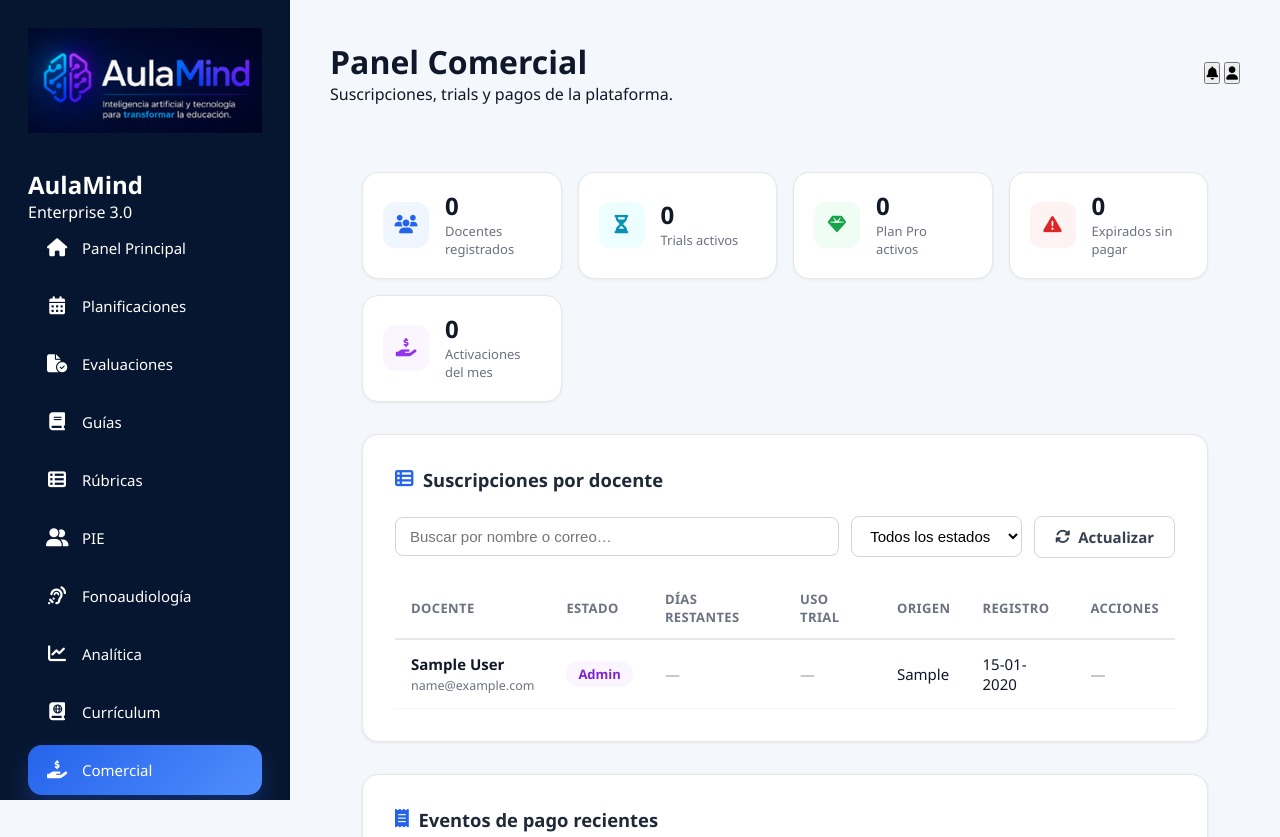
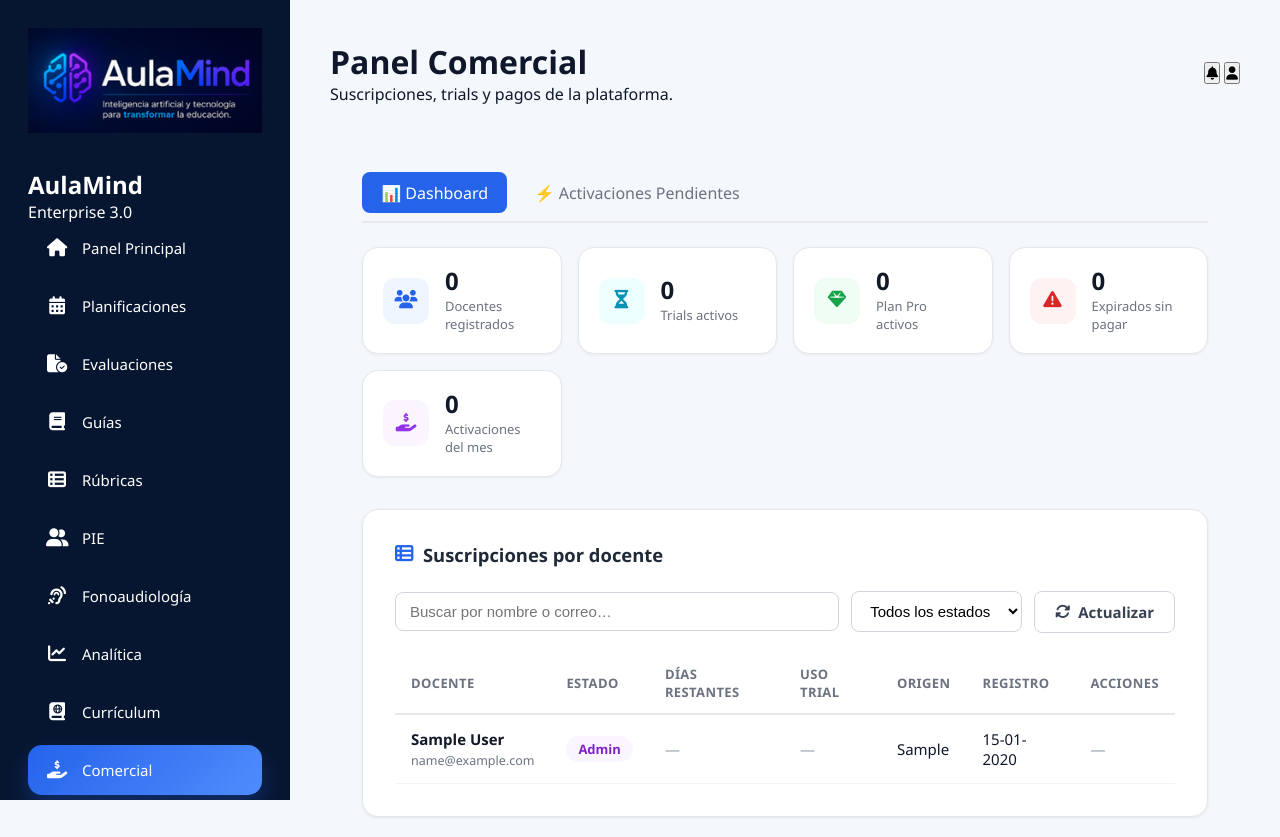
Before and after one commit to Arnaldo-hub/AulaMind-3.0, a Flask app: page /admin/comercial in a window 1280 px wide. Shown: the top 837 px of the page. Run offline with Flask 3, Linux system fonts and the light colour scheme; the visitor is signed in with stand-in values (Sample User, id 1); tables that the repository leaves empty hold one stand-in row (values such as "Sample post"); some libraries are stand-ins or nearby versions.

Commit message:
feat: panel de activaciones pendientes con un clic

```diff
--- a/routes/admin_comercial.py
+++ b/routes/admin_comercial.py
@@ -13,6 +13,8 @@ Visibilidad comercial de la plataforma para el rol admin:
   uso de trial y origen del alta por usuario.
 • Pipeline de pagos: últimos eventos PaymentEvent
   (Mercado Pago + activaciones manuales).
+• Activaciones pendientes: usuarios que pagaron en MP
+  pero el webhook no activó el plan.
 
 La activación manual de planes reutiliza el endpoint
 existente PUT /admin/api/usuarios/<id>/plan
@@ -25,7 +27,7 @@ Biotecno Chile
 ===========================================================
 """
 
-from datetime import datetime
+from datetime import datetime, timedelta
 
 from flask import Blueprint
 from flask import jsonify
@@ -33,10 +35,12 @@ from flask import render_template
 from flask import request
 
 from database.session import SessionLocal
+from models.checkout_attempt import CheckoutAttempt
 from models.payment_event import PaymentEvent
 from models.user import User
 from models.user_subscription import UserSubscription
 from security.authorization import role_required
+from services.entitlements import Entitlements
 
 # ==========================================================
 # Blueprint
@@ -177,6 +181,43 @@ def _load_rows(db):
         )
         for u in users
     ], now
+
+
+def _build_stats(db):
+    """KPIs para el template de activaciones."""
+    rows, now = _load_rows(db)
+    month_start = now.replace(
+        day=1, hour=0, minute=0,
+        second=0, microsecond=0
+    )
+    activaciones_mes = db.query(
+        PaymentEvent
+    ).filter(
+        PaymentEvent.action == "activated",
+        PaymentEvent.created_at >= month_start,
+    ).count()
+
+    teachers = [
+        r for r in rows
+        if r["status"] != "admin"
+    ]
+
+    return {
+        "usuarios": len(teachers),
+        "trials": sum(
+            1 for r in teachers
+            if r["status"] == "trial"
+        ),
+        "pro_activos": sum(
+            1 for r in teachers
+            if r["status"] == "active"
+        ),
+        "expirados": sum(
+            1 for r in teachers
+            if r["status"] == "expired"
+        ),
+        "activaciones_mes": activaciones_mes,
+    }
 
 
 # ==========================================================
@@ -345,3 +386,54 @@ def eventos():
     finally:
 
         db.close()
+
+
+# ==========================================================
+# Activaciones pendientes (v3.2)
+# ==========================================================
+
+@admin_comercial.route("/admin/comercial/activaciones-pendientes")
+@role_required("admin")
+def activaciones_pendientes():
+    """
+    v3.2: Muestra usuarios que iniciaron checkout en MP
+    pero cuyo plan no se activó automáticamente.
+    """
+    db = SessionLocal()
+    try:
+        desde = datetime.utcnow() - timedelta(hours=48)
+
+        attempts = (
+            db.query(CheckoutAttempt)
+            .filter(CheckoutAttempt.created_at >= desde)
+            .order_by(CheckoutAttempt.created_at.desc())
+            .all()
+        )
+
+        pendientes = []
+        for attempt in attempts:
+            user = db.query(User).filter(
+                User.id == attempt.user_id
+            ).first()
+
+            if not user:
+                continue
+
+            status = Entitlements.get_status(user.id)
+            if status.get("status") != "active":
+                pendientes.append({
+                    "user_id": user.id,
+                    "email": user.email,
+                    "nombre": user.name or "Sin nombre",
+                    "checkout_at": attempt.created_at,
+                })
+
+        return render_template(
+            "admin_comercial.html",
+            stats=_build_stats(db),
+            tab="activaciones",
+            pendientes=pendientes,
+        )
+
+    finally:
+        db.close()
--- a/templates/admin_comercial.html
+++ b/templates/admin_comercial.html
@@ -11,6 +11,61 @@
     <link rel="stylesheet" href="https://cdnjs.cloudflare.com/ajax/libs/font-awesome/6.6.0/css/all.min.css">
     <link rel="stylesheet" href="{{ url_for('static', filename='css/dashboard.css') }}">
     <link rel="stylesheet" href="{{ url_for('static', filename='css/admin_comercial.css', v=config.APP_VERSION) }}">
+    <style>
+        .tabs-nav {
+            display: flex;
+            gap: 0.5rem;
+            margin-bottom: 1.5rem;
+            border-bottom: 2px solid #e5e7eb;
+            padding-bottom: 0.5rem;
+        }
+        .tab-link {
+            padding: 0.6rem 1.2rem;
+            border-radius: 8px;
+            text-decoration: none;
+            color: #6b7280;
+            font-weight: 500;
+            transition: all 0.2s;
+        }
+        .tab-link:hover {
+            background: #f3f4f6;
+            color: #374151;
+        }
+        .tab-link.active {
+            background: #2563eb;
+            color: white;
+        }
+        .badge-pendiente {
+            background: #fee2e2;
+            color: #991b1b;
+            padding: 0.2rem 0.6rem;
+            border-radius: 999px;
+            font-size: 0.75rem;
+            font-weight: 600;
+        }
+        .btn-activate {
+            background: #10b981;
+            color: white;
+            border: none;
+            padding: 0.5rem 1rem;
+            border-radius: 6px;
+            cursor: pointer;
+            font-weight: 500;
+        }
+        .btn-activate:hover {
+            background: #059669;
+        }
+        .empty-state-ok {
+            text-align: center;
+            padding: 3rem;
+            color: #6b7280;
+        }
+        .empty-state-ok i {
+            font-size: 3rem;
+            color: #10b981;
+            margin-bottom: 1rem;
+        }
+    </style>
 </head>
 <body>
 
@@ -22,7 +77,7 @@
             <div><h2>AulaMind</h2><span>Enterprise 3.0</span></div>
         </div>
         {% set active_menu = 'admin_comercial' %}
-    {% include 'partials/sidebar_menu.html' %}
+        {% include 'partials/sidebar_menu.html' %}
         <div class="sidebar-footer">
             <div class="user-card">
                 <div class="avatar"><i class="fa-solid fa-user"></i></div>
@@ -48,6 +103,22 @@
 
         <section class="admin-section">
 
+            <!-- ============ Tabs de navegación ============ -->
+            <nav class="tabs-nav">
+                <a href="{{ url_for('admin_comercial.comercial_page') }}"
+                   class="tab-link {% if not tab or tab == 'dashboard' %}active{% endif %}">
+                    📊 Dashboard
+                </a>
+                <a href="{{ url_for('admin_comercial.activaciones_pendientes') }}"
+                   class="tab-link {% if tab == 'activaciones' %}active{% endif %}">
+                    ⚡ Activaciones Pendientes
+                    {% if pendientes and pendientes|length > 0 %}
+                    <span class="badge-pendiente">{{ pendientes|length }}</span>
+                    {% endif %}
+                </a>
+            </nav>
+
+            {% if not tab or tab == 'dashboard' %}
             <!-- ============ KPIs ============ -->
             <div class="kpi-grid" id="kpiGrid">
                 <div class="kpi-card">
@@ -159,6 +230,51 @@
                 </div>
 
             </div>
+            {% endif %}
+
+            {% if tab == 'activaciones' %}
+            <!-- ============ Activaciones Pendientes ============ -->
+            <div class="admin-card">
+                <h2><i class="fa-solid fa-bolt"></i> Activaciones Pendientes</h2>
+                <p>Usuarios que iniciaron el pago en MercadoPago (últimas 48h) pero cuyo plan no se activó automáticamente.</p>
+
+                {% if pendientes %}
+                <div class="users-table-wrapper">
+                    <table class="users-table">
+                        <thead>
+                            <tr>
+                                <th>Email</th>
+                                <th>Nombre</th>
+                                <th>Fecha de intento</th>
+                                <th>Acción</th>
+                            </tr>
+                        </thead>
+                        <tbody>
+                            {% for p in pendientes %}
+                            <tr>
+                                <td>{{ p.email }}</td>
+                                <td>{{ p.nombre }}</td>
+                                <td>{{ p.checkout_at.strftime('%d/%m/%Y %H:%M') }}</td>
+                                <td>
+                                    <button class="btn-activate"
+                                            onclick="activarPlan('{{ p.user_id }}', '{{ p.email }}')">
+                                        <i class="fa-solid fa-check"></i> Activar Plan Pro
+                                    </button>
+                                </td>
+                            </tr>
+                            {% endfor %}
+                        </tbody>
+                    </table>
+                </div>
+                {% else %}
+                <div class="empty-state-ok">
+                    <i class="fa-solid fa-circle-check"></i>
+                    <h3>¡Todo en orden!</h3>
+                    <p>No hay activaciones pendientes. Todos los pagos se procesaron correctamente.</p>
+                </div>
+                {% endif %}
+            </div>
+            {% endif %}
 
         </section>
 
@@ -214,6 +330,31 @@ window.COMERCIAL_CONFIG = {
     planUrl: "{{ url_for('admin_security.activate_user_plan', user_id='__ID__') }}",
     csrfToken: "{{ csrf_token() }}"
 };
+
+function activarPlan(userId, email) {
+    if (!confirm('¿Activar Plan Pro por 30 días para ' + email + '?')) {
+        return;
+    }
+    fetch('/admin/users/' + userId + '/plan', {
+        method: 'PUT',
+        headers: {
+            'Content-Type': 'application/json',
+            'X-CSRFToken': window.COMERCIAL_CONFIG.csrfToken
+        }
+    })
+    .then(r => r.json())
+    .then(data => {
+        if (data.success) {
+            alert('✅ Plan activado correctamente');
+            location.reload();
+        } else {
+            alert('❌ Error: ' + (data.message || 'No se pudo activar'));
+        }
+    })
+    .catch(err => {
+        alert('❌ Error de red: ' + err);
+    });
+}
 </script>
 <script src="{{ url_for('static', filename='js/admin_comercial.js', v=config.APP_VERSION) }}"></script>
 
```
